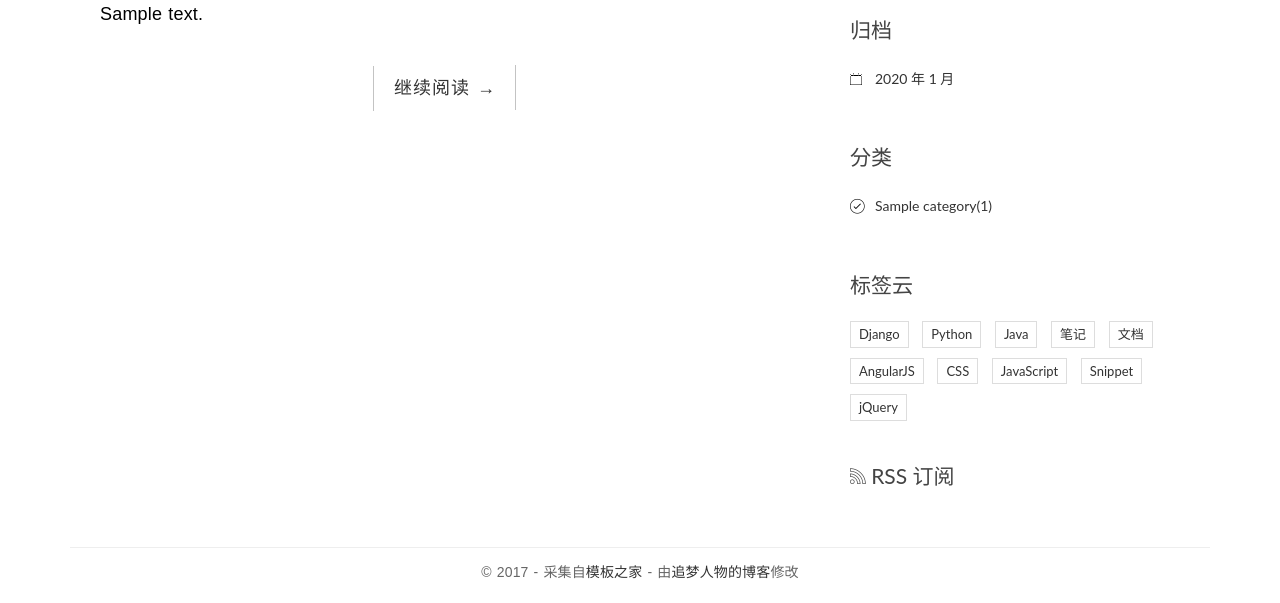
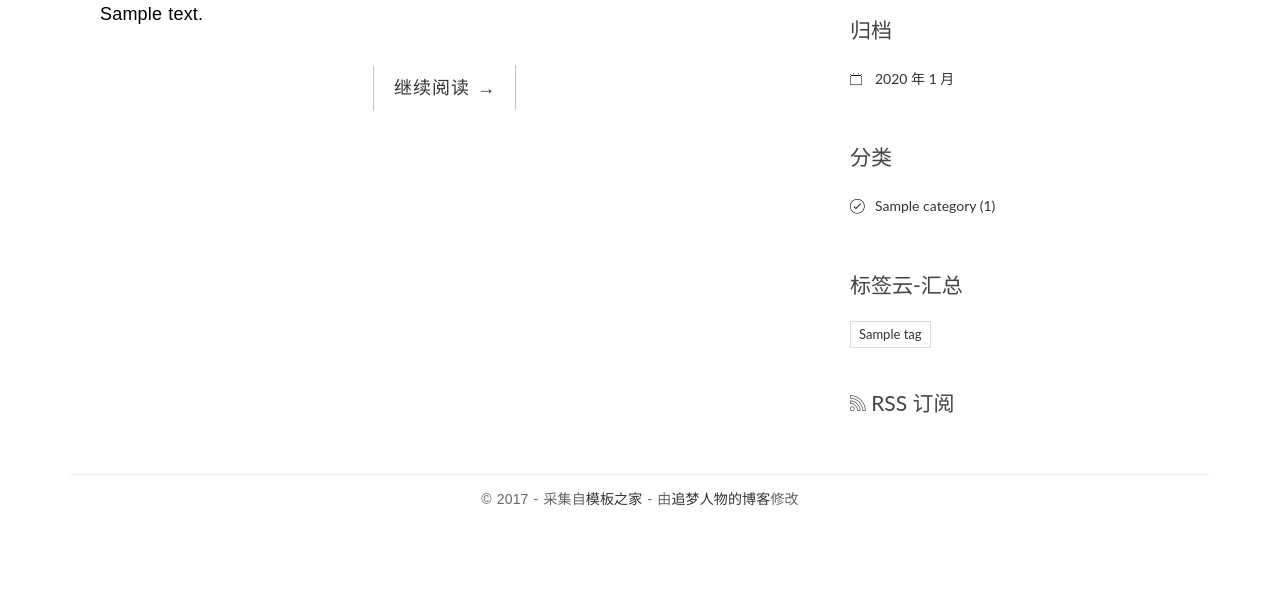
Before and after one commit to chris129/blog, a Django app: page / in a window 1280 px wide. Shown: the part 285-888 px from the top of the page. After the commit the page ends 791 px from the top, so only its background shows below. Run offline with Django 3.2, Linux system fonts and the light colour scheme; tables that the repository leaves empty hold one stand-in row (values such as "Sample post"); some libraries are stand-ins or nearby versions.

```diff
--- a/blog/templatetags/blog_tags.py
+++ b/blog/templatetags/blog_tags.py
@@ -2,7 +2,7 @@
 #自定义模板标签代码写在 blog_tags.py 文件中。其实模板标签本质上就是一个 Python 函数，因此按照 Python 函数的思路来编写模板标签的代码就可以
 #定义好函数后，要按照 Django 的规定注册这个函数为模板标签
 
-from ..models import Post,Category
+from ..models import Post,Category,Tag
 from django.db.models.aggregates import Count
 
 
@@ -47,8 +47,17 @@ def get_category():
 
 #此外，annotate 方法不局限于用于本文提到的统计分类下的文章数，你也可以举一反三，只要是两个 model 类通过 ForeignKey 或者 ManyToMany
 #关联起来，那么就可以使用 annotate 方法来统计数量。比如下面这样一个标签系统
+# #统计标签下的文章数
+# from blog.models import Tag
+# # Count 计算分类下的文章数，其接受的参数为需要计数的模型的名称
+tag_list = Tag.objects.annotate(num_posts=Count('post'))
 
-#统计标签下的文章数
-from blog.models import Tag
-# Count 计算分类下的文章数，其接受的参数为需要计数的模型的名称
-tag_list = Tag.objects.annotate(num_posts=Count('post'))
+
+@register.simple_tag
+def get_categories():
+    return Category.objects.annotate(num_posts=Count('post')).filter(num_posts__gt=0)
+
+
+@register.simple_tag
+def get_tags():
+    return Tag.objects.annotate(num_posts=Count('post')).filter(num_posts__gt=0)
--- a/blog/urls.py
+++ b/blog/urls.py
@@ -19,4 +19,5 @@ urlpatterns = [
 
     # url(r'^category/(?P<pk>[0-9]+)/$',views.category,name='category'),
     url(r'^category/(?P<pk>[0-9]+)/$',views.CategoryView.as_view(),name='category'),
+    url(r'^tag/(?P<pk>[0-9]+)/$', views.TagView.as_view(), name='tag'),
 ]
--- a/blog/views.py
+++ b/blog/views.py
@@ -352,3 +352,18 @@ class CategoryView(ListView):
     def get_queryset(self):
         cate = get_object_or_404(Category,pk=self.kwargs.get('pk'))
         return super(CategoryView,self).get_queryset().filter(category=cate)
+
+
+
+
+#标签云视图-显示某个标签下的文章列表
+#显示某个标签下的文章列表和我们之前做的点击分类后显示该分类下的文章列表是一样的。回顾一下显示分类下的文章列表时的做法，经典的 Django 三部曲。
+#首先是定义视图函数，然后编写模板文件，最后将视图函数和 URL 模式绑定。标签和分类是完全一样的步骤，因此稍微修改一下分类相关的代码就可以用于标签
+class TagView(ListView):
+    model = Post
+    template_name = 'blog/index.html'
+    context_object_name = 'post_list'
+
+    def get_queryset(self):
+        tag = get_object_or_404(Tag, pk=self.kwargs.get('pk'))
+        return super(TagView, self).get_queryset().filter(tags=tag)
--- a/templates/base.html
+++ b/templates/base.html
@@ -118,56 +118,51 @@
                     </ul>
                 </div>
 
+{#                <div class="widget widget-category">#}
+{#                    <h3 class="widget-title">分类</h3>#}
+{#                    {% get_category as category_list %}#}
+{#                    <ul>#}
+{#                        {% for category in category_list %}#}
+{#                        <li>#}
+                            {# 列表中每一项都新增了一个 num_posts 属性记录该 Category 下的文章数量 #}
+{#                            <a href="{% url 'blog:category' category.pk %}">{{ category.name }}<span class="post-count">({{ category.num_posts }})</span></a>#}
+{#                        </li>#}
+{#                        {% empty %}#}
+{#                        暂无分类#}
+{#                        {% endfor %}#}
+{#                    </ul>#}
+{#                </div>#}
+
                 <div class="widget widget-category">
                   <h3 class="widget-title">分类</h3>
-                    {% get_category as category_list %}
+                  {% get_categories as category_list %}
                   <ul>
                     {% for category in category_list %}
                     <li>
-                            {# 列表中每一项都新增了一个 num_posts 属性记录该 Category 下的文章数量 #}
-                            <a href="{% url 'blog:category' category.pk %}">{{ category.name }}<span class="post-count">({{ category.num_posts }})</span></a>
+                      <a href="{% url 'blog:category' category.pk %}">{{ category.name }}
+                        <span class="post-count">({{ category.num_posts }})</span>
+                      </a>
                     </li>
                     {% empty %}
-                        暂无分类
+                    暂无分类！
                     {% endfor %}
                   </ul>
                 </div>
 
                 <div class="widget widget-tag-cloud">
-                    <h3 class="widget-title">标签云</h3>
+                  <h3 class="widget-title">标签云-汇总</h3>
+                  {% get_tags as tag_list %}
                   <ul>
+                    {% for tag in tag_list %}
                     <li>
-                            <a href="#">Django</a>
+                      <a href="{% url 'blog:tag' tag.pk %}">{{ tag.name }}</a>
                     </li>
-                        <li>
-                            <a href="#">Python</a>
-                        </li>
-                        <li>
-                            <a href="#">Java</a>
-                        </li>
-                        <li>
-                            <a href="#">笔记</a>
-                        </li>
-                        <li>
-                            <a href="#">文档</a>
-                        </li>
-                        <li>
-                            <a href="#">AngularJS</a>
-                        </li>
-                        <li>
-                            <a href="#">CSS</a>
-                        </li>
-                        <li>
-                            <a href="#">JavaScript</a>
-                        </li>
-                        <li>
-                            <a href="#">Snippet</a>
-                        </li>
-                        <li>
-                            <a href="#">jQuery</a>
-                        </li>
+                    {% empty %}
+                    暂无标签！
+                    {% endfor %}
                   </ul>
                 </div>
+
                 <div class="rss">
                     <a href=""><span class="ion-social-rss-outline"></span> RSS 订阅</a>
                 </div>
```
Also changed, not shown: blog/models.py (+0 -7 lines). Lines whose indentation alone changed are shown as unchanged.
